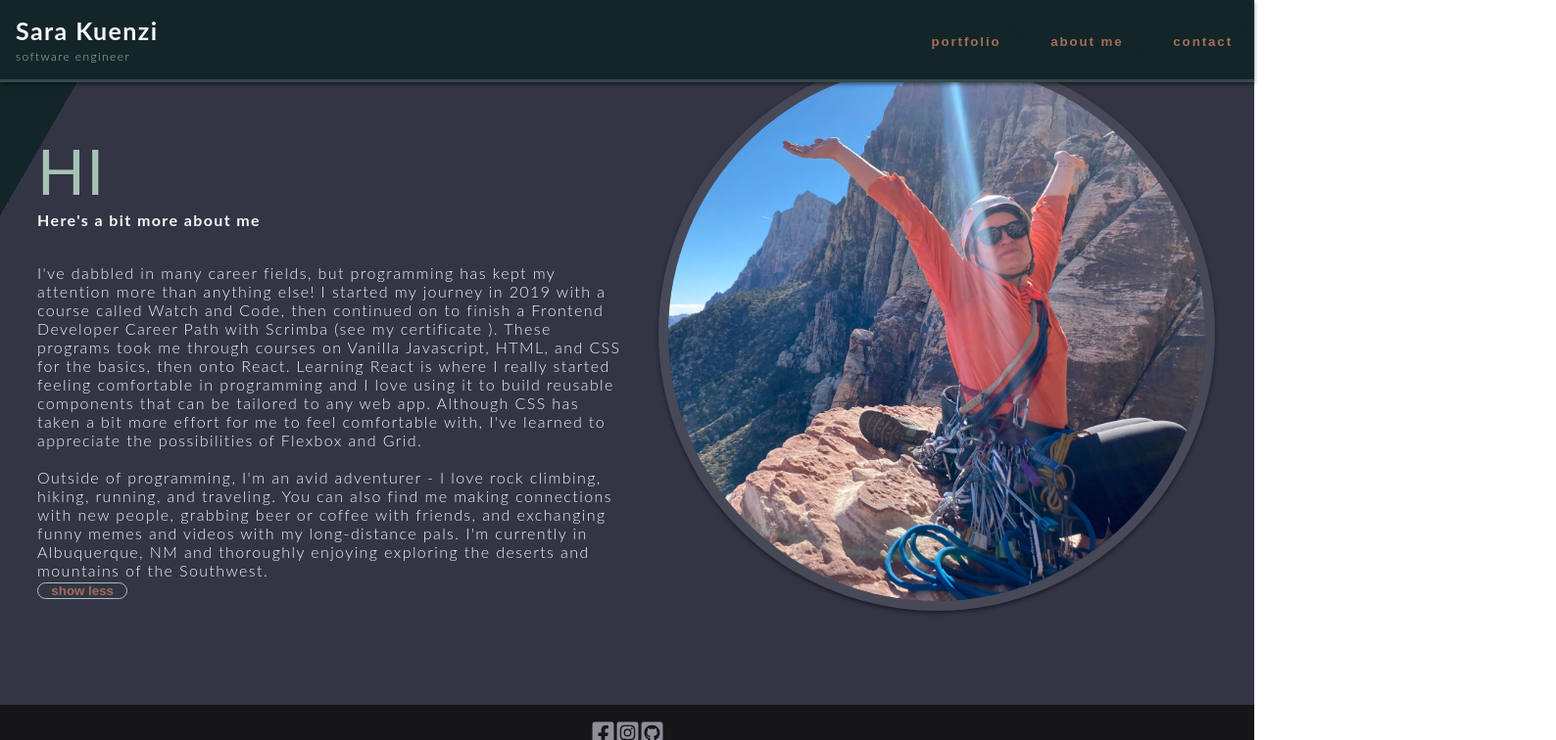
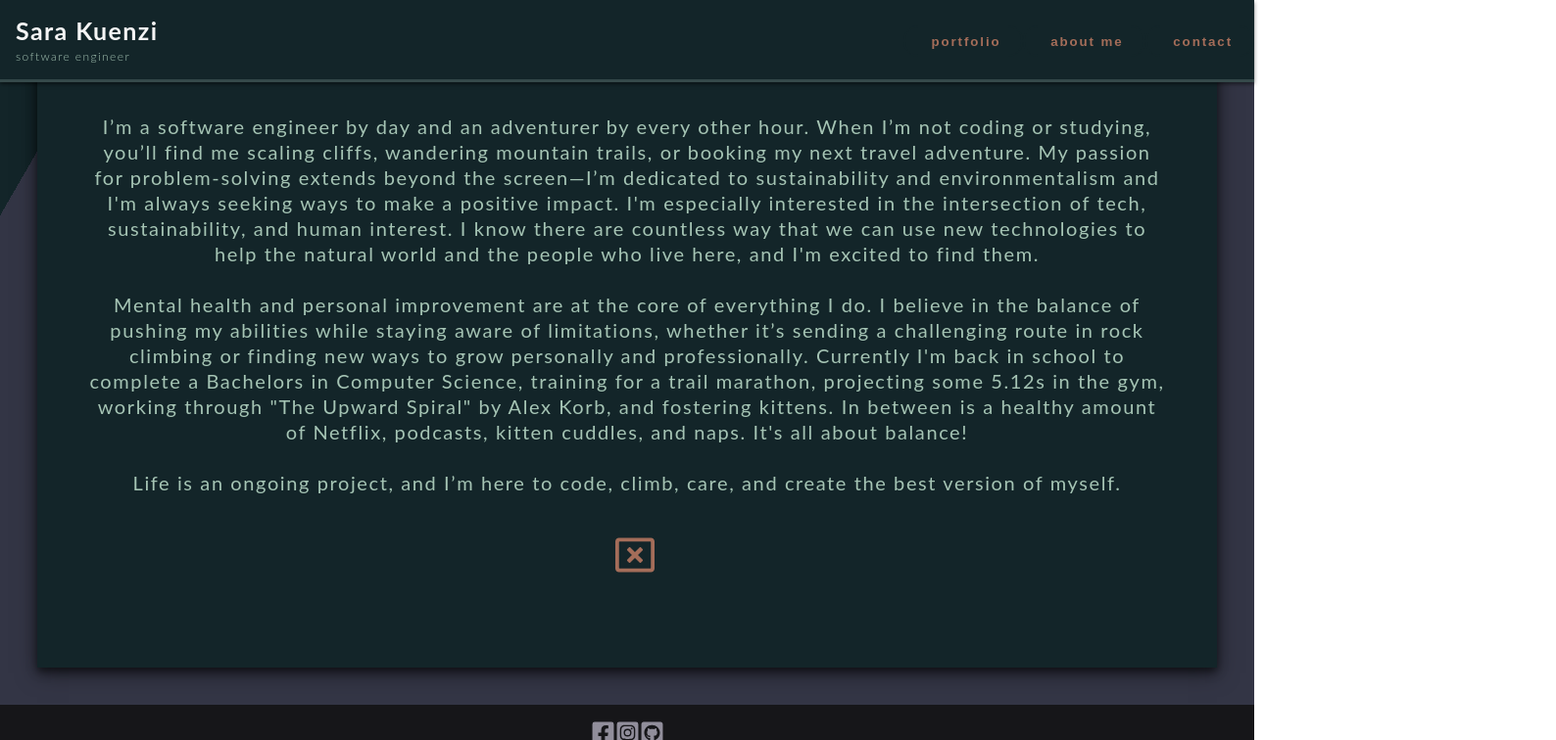
Before and after one commit to skuenzi/my-site, a React (Create React App) app: page / in a window 1280 px wide. Both pictures are taken after a click on the button "read more". Shown: the part 1644-2400 px from the top of the page at 98% size, 1588 px wide, since content can reach past the window. Built offline with nearby package versions, Linux system fonts and the light colour scheme.

Commit message:
- modals and menu close on outside click - updates styles for modals

```diff
--- a/src/Components/AboutMe.js
+++ b/src/Components/AboutMe.js
@@ -1,31 +1,63 @@
-import {useState} from 'react'
-
-export default function AboutMe () {
-    const [readMore, setReadMore] = useState(false)
+import { useState, useEffect } from "react";
+import { FaRegWindowClose } from "react-icons/fa";
+const aboutMeInfo = `
+I’m a software engineer by day and an adventurer by every other hour. When I’m not coding or studying, you’ll find me scaling cliffs, wandering mountain trails, or booking my next travel adventure. My passion for problem-solving extends beyond the screen—I’m dedicated to sustainability and environmentalism and I'm always seeking ways to make a positive impact. I'm especially interested in the intersection of tech, sustainability, and human interest. I know there are countless way that we can use new technologies to help the natural world and the people who live here, and I'm excited to find them.\
 
 
-    const aboutMeInfo = `
-    I've dabbled in many career fields, but programming has kept my attention more than anything else! I started my journey in 2019 with a course called Watch and Code, then continued on to finish a Frontend Developer Career Path with Scrimba (see my certificate ). These programs took me through courses on Vanilla Javascript, HTML, and CSS for the basics, then onto React. Learning React is where I really started feeling comfortable in programming and I love using it to build reusable components that can be tailored to any web app. Although CSS has taken a bit more effort for me to feel comfortable with, I've learned to appreciate the possibilities of Flexbox and Grid.
+Mental health and personal improvement are at the core of everything I do. I believe in the balance of pushing my abilities while staying aware of limitations, whether it’s sending a challenging route in rock climbing or finding new ways to grow personally and professionally. Currently I'm back in school to complete a Bachelors in Computer Science, training for a trail marathon, projecting some 5.12s in the gym, working through "The Upward Spiral" by Alex Korb, and fostering kittens. In between is a healthy amount of Netflix, podcasts, kitten cuddles, and naps. It's all about balance!
 
-    Outside of programming, I'm an avid adventurer - I love rock climbing, hiking, running, and  traveling. You can also find me making connections with new people, grabbing beer or coffee with friends, and exchanging funny memes and videos with my long-distance pals. I'm currently in Albuquerque, NM and thoroughly enjoying exploring the deserts and mountains of the Southwest.
-    `
+Life is an ongoing project, and I’m here to code, climb, care, and create the best version of myself.
+  `;
+
+export default function AboutMe() {
+  const [readMore, setReadMore] = useState(false);
+
+  const onOutsideClick = (e) => {
+    if (
+      e.target.parentElement.className.includes("read-more-modal") ||
+      e.target.className.includes("read-more-modal")
+    ) {
+      return;
+    } else {
+      setReadMore(false);
+    }
+  };
+
+  useEffect(() => {
+    if (readMore) {
+      document.body.addEventListener("click", onOutsideClick, true);
+    }
+  }, [readMore]);
 
   return (
-        <section className='about-me-section'>
-            <img src={'../../Images/climbing.jpg'} className='photo' alt='author in climbing gear celebrating with arms up on a ledge' />
-            <div className='about-me-content'>
-                <h2 className='section-title'>hi</h2>
-                <h4 className='subtitle'>Here's a bit more about me</h4>
-                <div className='blurb'>
-                    {readMore ? aboutMeInfo : `${aboutMeInfo.substring(0, 402)}...`}
+    <section className="about-me-section">
+      <div className="about-me-content">
+        <h2 className="section-title">hi</h2>
+        <h4 className="subtitle">Here's a bit more about me</h4>
+        <div className="blurb">
+          {`${aboutMeInfo.substring(0, 453)}...`}
           <button
-                        className='read-more'
-                        onClick={()=> setReadMore(prevReadMore => !prevReadMore)}
+            className="read-more-button"
+            onClick={() => setReadMore(true)}
           >
-                        {readMore ? 'show less' : 'read more'}
+            read more
           </button>
         </div>
+        <img
+          src={"../../Images/climbing.jpg"}
+          className="photo"
+          alt="author in climbing gear celebrating with arms up on a ledge"
+        />
+      </div>
+      <div className={`read-more-modal ${readMore ? "show" : "hidden"}`}>
+        {aboutMeInfo}
+        <button
+          className="close-icon-button"
+          onClick={() => setReadMore(false)}
+        >
+          <FaRegWindowClose className="close-icon" />
+        </button>
       </div>
     </section>
-    )
+  );
 }
--- a/src/index.css
+++ b/src/index.css
@@ -1,26 +1,24 @@
 * {
   box-sizing: border-box;
-  margin:0;
+  margin: 0;
   padding: 0;
 }
-
 
 body {
   margin: 0;
   background: linear-gradient(120deg, var(--dark-green) 40%, var(--gray) 40%);
   color: whitesmoke;
-  font-family: 'Lato', sans-serif;
+  font-family: "Lato", sans-serif;
   letter-spacing: 1.4px;
   background-repeat: no-repeat;
-  width: 100%;
   overflow-x: hidden;
 }
 
 :root {
-  --dark-green:  #132529;
+  --dark-green: #132529;
   --teal: #155558;
-  --mint: #A5C4B4;
-  --brick: #A46D59;
+  --mint: #a5c4b4;
+  --brick: #a46d59;
   --gray: #333545;
   --white: whitesmoke;
   --white-opaque: rgba(245, 245, 245, 0.1);
@@ -45,9 +43,8 @@ body {
 .bold {
   font-weight: 700;
   color: var(--brick);
-  margin-left: .5em;
+  margin-left: 0.5em;
 }
-
 
 /* HEADER */
 
@@ -81,7 +78,7 @@ body {
 
 .name {
   font-size: 25px;
-  color: var(--white)
+  color: var(--white);
 }
 .job-title {
   font-size: 12px;
@@ -102,7 +99,6 @@ body {
   background-color: var(--dark-green);
   margin-top: 84px;
   box-shadow: var(--box-shadow);
-
 }
 
 .nav.hidden {
@@ -123,20 +119,19 @@ body {
   font-weight: 900;
   letter-spacing: 1.9px;
   text-align: center;
-  padding: .5em 1.5em;
+  padding: 0.5em 1.5em;
   border: 2px solid var(--dark-green);
-  margin-top: .75em;
+  margin-top: 0.75em;
   border-radius: 15px;
   transition: var(--transition);
 }
 
 .page-link button:hover {
   border: 2px solid var(--brick);
-  color: var(--mint)
+  color: var(--mint);
 }
 
-
-.contact-links{
+.contact-links {
   background-color: var(--dark-green);
   position: absolute;
   right: 0;
@@ -146,32 +141,28 @@ body {
   flex-direction: column;
   align-items: center;
   justify-content: space-around;
-  height: 15vh;
   border-radius: 15px;
   box-shadow: var(--box-shadow);
-  padding: 5em 0;
   transition: var(--transition);
 }
-
-
 
 .contact-links .email,
 .contact-links .linkedin,
 .contact-links .github {
   border: none;
   width: 90%;
-    padding: .75em 0;
+  padding: 0.75em 0;
   border-radius: 6px;
   font-size: 14px;
   box-shadow: var(--box-shadow);
   display: flex;
   align-items: center;
   justify-content: center;
-    border: 2px solid var(--dark-green)
+  border: 2px solid var(--dark-green);
 }
 
 .button-icon {
-    margin-right: .5em;
+  margin-right: 0.5em;
 }
 
 .contact-links .email,
@@ -180,24 +171,22 @@ body {
   background-color: var(--mint);
 }
 .contact-links .linkedin {
-    background-color: #5093E2;
+  background-color: #5093e2;
   color: white;
   margin-bottom: 1em;
 }
 
-.contact-links .linkedin:hover{
-    background-color:var(--dark-green);
+.contact-links .linkedin:hover {
+  background-color: var(--dark-green);
   transition: var(--transition);
 }
 
 .contact-links .email:hover,
-.contact-links .github:hover  {
+.contact-links .github:hover {
   background-color: var(--dark-green);
   color: white;
   transition: var(--transition);
 }
-
-
 
 /* large screens */
 
@@ -205,8 +194,7 @@ body {
   .header {
     display: grid;
     grid-template-columns: 50% 50%;
-    grid-template-areas: 'title nav';
-    /* justify-content: space-between; */
+    grid-template-areas: "title nav";
     border-bottom: #35494a 3px solid;
     width: 100%;
   }
@@ -222,7 +210,6 @@ body {
     box-shadow: unset;
     margin-top: 1em;
     top: 0;
-
   }
   .menu-icon {
     display: none;
@@ -232,7 +219,7 @@ body {
   }
   .contact-section {
     position: absolute;
-    width: 200px;
+    width: 40%;
     right: 0;
   }
 }
@@ -253,8 +240,6 @@ body {
   gap: 1em;
 }
 
-
-
 .home .photo {
   grid-area: photo;
   max-width: 95%;
@@ -263,7 +248,7 @@ body {
   align-self: end;
   border-radius: 50%;
   object-fit: cover;
-  border:var(--white-opaque) solid 10px;
+  border: var(--white-opaque) solid 10px;
   box-shadow: var(--box-shadow);
 }
 
@@ -272,7 +257,6 @@ body {
   flex-direction: column;
   margin: 0 1em;
 }
-
 
 .pronunciation {
   align-self: start;
@@ -300,7 +284,7 @@ body {
 }
 .row2 {
   display: flex;
-  flex-direction: column;;
+  flex-direction: column;
   width: 100%;
   align-items: center;
 }
@@ -314,8 +298,8 @@ body {
   background-color: var(--brick);
   border-radius: 15px;
   width: 75%;
-  padding: .75em 0;
-  margin: .5em 0;
+  padding: 0.75em 0;
+  margin: 0.5em 0;
   font-size: 13px;
   font-weight: 700;
 }
@@ -324,15 +308,13 @@ body {
   background-color: var(--mint);
 }
 
-
 @media screen and (min-width: 600px) {
   .home {
     width: 100%;
     display: grid;
     grid-template-columns: 1fr 1fr;
     grid-template-rows: 85vh;
-    grid-template-areas:
-    "photo content";
+    grid-template-areas: "photo content";
   }
   .home-content {
     grid-area: content;
@@ -387,21 +369,25 @@ body {
 
 .gallery {
   width: 100%;
-
   background: var(--mint);
   min-height: 95vh;
-  padding: 1em .5em;
-  display: flex;
-  flex-direction: column;
-  justify-content: space-around;
+  padding: 1em 0.5em;
+  display: grid;
+  grid-template-rows: 15% 85%;
+  grid-template-areas:
+    "title"
+    "carousel";
+  scroll-margin-top: 80px;
 }
 
 .gallery .section-title {
+  grid-area: title;
   color: var(--dark-green);
   font-size: 3.25em;
 }
 
 .container {
+  grid-area: carousel;
   display: flex;
   justify-content: space-around;
   height: 75vh;
@@ -411,8 +397,8 @@ body {
   overflow: visible;
 }
 
-.container .prev,
-.container .next {
+.container .prev-button,
+.container .next-button {
   display: flex;
   justify-content: center;
   align-items: center;
@@ -428,24 +414,23 @@ body {
   top: 35%;
 }
 
-.container .prev {
+.container .prev-button {
   left: 0;
 }
 
-.container .next {
+.container .next-button {
   right: 0;
 }
 
-.container .prev:hover,
-.container .next:hover {
-  background-color: #A46D59;
+.container .prev-button:hover,
+.container .next-button:hover {
+  background-color: #a46d59;
   box-shadow: var(--box-shadow);
 }
 
-
-.preview-card {
+.activeSlide {
   position: absolute;
-  top:10%;
+  top: 10%;
   width: 50%;
   height: 50vh;
   display: grid;
@@ -454,15 +439,13 @@ body {
   gap: 0;
   background-color: rgba(0, 0, 0, 0.7);
   opacity: 0;
-  overflow:visible;
+  overflow: visible;
   border-radius: 15px;
   transition: var(--transition);
 }
-
-.preview-card.large {
-  z-index: 250;
-  border: 1px solid hotpink;
-  width: 100%;
+.nextSlide,
+.prevSlide {
+  display: none;
 }
 
 .preview-card-img {
@@ -476,7 +459,6 @@ body {
   transition: var(--transition);
 }
 
-
 .preview-card-title {
   text-align: center;
   height: 100%;
@@ -485,14 +467,14 @@ body {
   color: var(--mint);
   background-color: rgba(0, 0, 0, 0.8);
   align-self: end;
-  padding: 1.6em .5em;
+  padding: 1.6em 0.5em;
   border-bottom-left-radius: 10px;
   border-bottom-right-radius: 10px;
 }
 
 .preview-card-description {
   font-weight: 400;
-  font-size: .75em;
+  font-size: 0.75em;
   letter-spacing: 1.6px;
   line-height: 150%;
   color: var(--mint);
@@ -502,73 +484,65 @@ body {
   text-align: center;
   display: flex;
   align-items: center;
-  padding:  1em ;
+  padding: 1em;
   background-color: rgba(0, 0, 0, 0.8);
   opacity: 0;
-
   transition: var(--transition);
+  border-top-left-radius: 10px;
+  border-top-right-radius: 10px;
 }
 
 .preview-card-description:hover {
   opacity: 1;
-
   transition: var(--transition);
 }
 
-
 .preview-card.activeSlide {
   opacity: 1;
-  transform: translateX(0);
 }
-.preview-card.lastSlide {
-  transform: translateX(-100%);
-}
-.preview-card.nextSlide {
-  transform: translateX(100%);
-}
-
 
 /* large screens  */
 @media screen and (min-width: 600px) {
+  .gallery {
+    scroll-margin-top: 80px;
+  }
   .gallery .section-title {
     text-align: center;
   }
   .container .prev,
   .container .next {
-    padding: .5em 1em;
+    padding: 0.5em 1em;
   }
   .preview-card-description {
     font-weight: 900;
     font-size: 1em;
-
   }
 }
-
 
 /* PROJECT PAGE */
 
 .project-page.hidden {
   z-index: -1;
   opacity: 0;
+  transition: var(--transition);
 }
 
 .project-page.show {
-  z-index: 250;
+  z-index: 95;
   opacity: 1;
+  transition: var(--transition);
 }
 
 .project-page {
-  width: 100%;
-  position: relative;
-  height: 95vh;
-  top:-85%;
+  grid-row: 1 / 3;
+  grid-column: 1;
   padding: 5%;
   background-color: var(--mint);
   color: var(--gray);
+  box-shadow: 0 4px 8px 0 rgba(0, 0, 0, 0.2), 0 6px 20px 0 rgba(0, 0, 0, 0.19);
   text-align: center;
   display: flex;
   flex-direction: column;
-  overflow: scroll;
 }
 
 .project-page-title,
@@ -576,10 +550,11 @@ body {
 .project-page-info,
 .project-page-button {
   margin-bottom: 1em;
+  grid-area: content;
 }
 
-
 .close-icon-button {
+  grid-area: close;
   width: 25px;
   background: none;
   border: none;
@@ -591,7 +566,6 @@ body {
 .close-icon {
   font-size: 20px;
   color: var(--gray);
-  transition:var(--transition);
 }
 
 .close-icon:hover {
@@ -599,9 +573,10 @@ body {
 }
 
 .project-page-img {
+  grid-area: image;
   max-width: 90%;
   max-height: 50%;
-  margin: .5em auto 1em;
+  margin: 0.5em auto 1em;
   object-fit: cover;
   box-shadow: var(--box-shadow);
 }
@@ -612,7 +587,7 @@ body {
 }
 
 .project-page-tech-span {
-  font-weight:900;
+  font-weight: 900;
   font-size: 1.1em;
 }
 
@@ -628,13 +603,9 @@ body {
   padding: 1em;
   width: 60%;
   border: 2px solid var(--mint);
-  margin-top: .75em;
+  margin-top: 0.75em;
   border-radius: 15px;
   transition: var(--transition);
-}
-
-.project-page-button.deployedsite-button {
-  width: 20%;
 }
 
 .project-page-button:hover {
@@ -647,6 +618,9 @@ body {
   .project-page {
     justify-content: space-around;
     overflow: hidden;
+    max-width: 70%;
+    max-height: calc(100vh - 100px);
+    margin: 0 auto;
   }
   .project-page-img {
     max-width: 45%;
@@ -654,31 +628,32 @@ body {
   .project-page-button {
     width: 350px;
   }
-
+  .project-page-button.deployedsite-button {
+    width: 20%;
   }
-
+}
 
 /* ABOUT ME  */
 
 /* small screens */
-
 .about-me-section {
   min-height: 95vh;
   width: 100%;
 
-  padding: 2.5em .5em 1em;
+  scroll-margin-top: 80px;
+  display: grid;
 }
 
-.about-me-section .photo {
-  max-width: 90%;
-  max-height: 90%;
-  border-radius: 50%;
-  margin: 0 auto;
-  object-fit: cover;
-  border:var(--white-opaque) solid 10px;
-  box-shadow: var(--box-shadow);
+.about-me-content {
+  padding: 2.5em 0.8em 1em;
+  grid-row: 1 / 2;
+  grid-column: 1/2;
+  transition: var(--transition);
+  display: grid;
+  grid-template-areas:
+    "photo"
+    "rest";
 }
-
 .about-me-content .subtitle {
   padding-top: 1em;
 }
@@ -690,50 +665,94 @@ body {
   white-space: pre-line;
 }
 
-.read-more {
+.about-me-section .photo {
+  grid-area: photo;
+  max-width: 90%;
+  max-height: 90%;
+  border-radius: 50%;
+  margin: 0 auto;
+  object-fit: cover;
+  border: var(--white-opaque) solid 10px;
+  box-shadow: var(--box-shadow);
+}
+.read-more-button {
   text-decoration: none;
   border: none;
   background: none;
   border-radius: 10px;
-  padding: .0 1em;
+  padding: 0 1em;
   color: var(--brick);
   font-weight: 700;
   cursor: pointer;
+  transition: var(--transition);
 }
 
-.read-more:hover,
-.read-more:focus {
+.read-more-button:hover,
+.read-more-button:focus {
   border: 1px solid var(--mint);
 }
 
+.read-more-modal.hidden {
+  z-index: -1;
+  opacity: 0;
+  transition: var(--transition);
+}
+
+.read-more-modal.show {
+  z-index: 95;
+  opacity: 1;
+  transition: var(--transition);
+}
+.read-more-modal {
+  grid-row: 1 / 2;
+  grid-column: 1/2;
+  padding: 4%;
+  margin: 3%;
+  background-color: var(--dark-green);
+  color: var(--mint);
+  box-shadow: 0 4px 8px 0 rgba(0, 0, 0, 0.5), 0 6px 20px 0 rgba(0, 0, 0, 0.5);
+  text-align: center;
+  display: flex;
+  flex-direction: column;
+  justify-content: space-evenly;
+  overflow: scroll;
+  white-space: pre-line;
+  letter-spacing: 1.6px;
+  line-height: 130%;
+  font-size: 14px;
+  .close-icon-button {
+    align-self: center;
+    justify-self: end;
+    .close-icon {
+      color: var(--brick);
+    }
+    .close-icon:hover {
+      color: var(--mint);
+    }
+  }
+}
 
 /* large screens */
 
 @media screen and (min-width: 600px) {
-  .about-me-section {
+  .about-me-content {
+    padding: unset;
+    padding-left: 50px;
     display: grid;
+    grid-template-rows: 15% minmax(80px, 1fr) 1fr 10%;
     grid-template-columns: 1fr 1fr;
-    grid-template-rows: 85vh;
+
     grid-template-areas:
-    "content photo";
-  }
-  .about-me-section .photo {
-    grid-area: photo;
-    align-self: center;
-  }
-  .about-me-content {
-    padding-left: 30px;
-    display: grid;
-    grid-template-rows: 20% minmax(80px, 1fr)  1fr 10%;
-    grid-template-areas:
-      "."
-      "title"
-      "blurb"
-      ".";
+      ". ."
+      "title photo"
+      "blurb photo"
+      ". .";
   }
   .about-me-content .section-title {
     grid-area: title;
-    align-self: start;
+    align-self: center;
+    justify-self: center;
+    font-size: 7em;
   }
   .about-me-content .subtitle {
     grid-area: title;
@@ -741,10 +760,19 @@ body {
   }
   .blurb {
     grid-area: blurb;
+    font-size: 16px;
   }
-
-  .blurb {
-    font-size: 16px;
+  .about-me-section .photo {
+    grid-area: photo;
+    align-self: center;
+  }
+  .read-more-modal {
+    justify-content: space-evenly;
+    overflow: hidden;
+    font-size: 20px;
+    .close-icon {
+      font-size: 3em;
+    }
   }
 }
 
@@ -755,7 +783,6 @@ body {
   width: 100%;
 
   height: 80px;
-  border-radius: 0 0 10px 10px;
   padding: 1em 3em;
   display: flex;
   flex-direction: column;
@@ -767,13 +794,13 @@ body {
   font-size: 14px;
   font-weight: 300;
   color: var(--mint);
-  padding-top: .75em;
+  padding-top: 0.75em;
 }
 
 .socials-btn {
   border: none;
   background-color: #161619;
-  color: #918E9B;
+  color: #918e9b;
   height: 25px;
   transition: var(--transition);
 }
```
Also changed, not shown: src/Components/Header.js (+25 -1 lines), src/Components/Portfolio.js (+69 -35 lines), src/Components/PreviewCard.js (+13 -24 lines), src/Components/ProjectModal.js (added, +46 -0 lines), public/Images/CardImages/portfolioscreenshot.png, 1 other file (tests, documents, lock files or other folders). Lines whose indentation alone changed are shown as unchanged.
